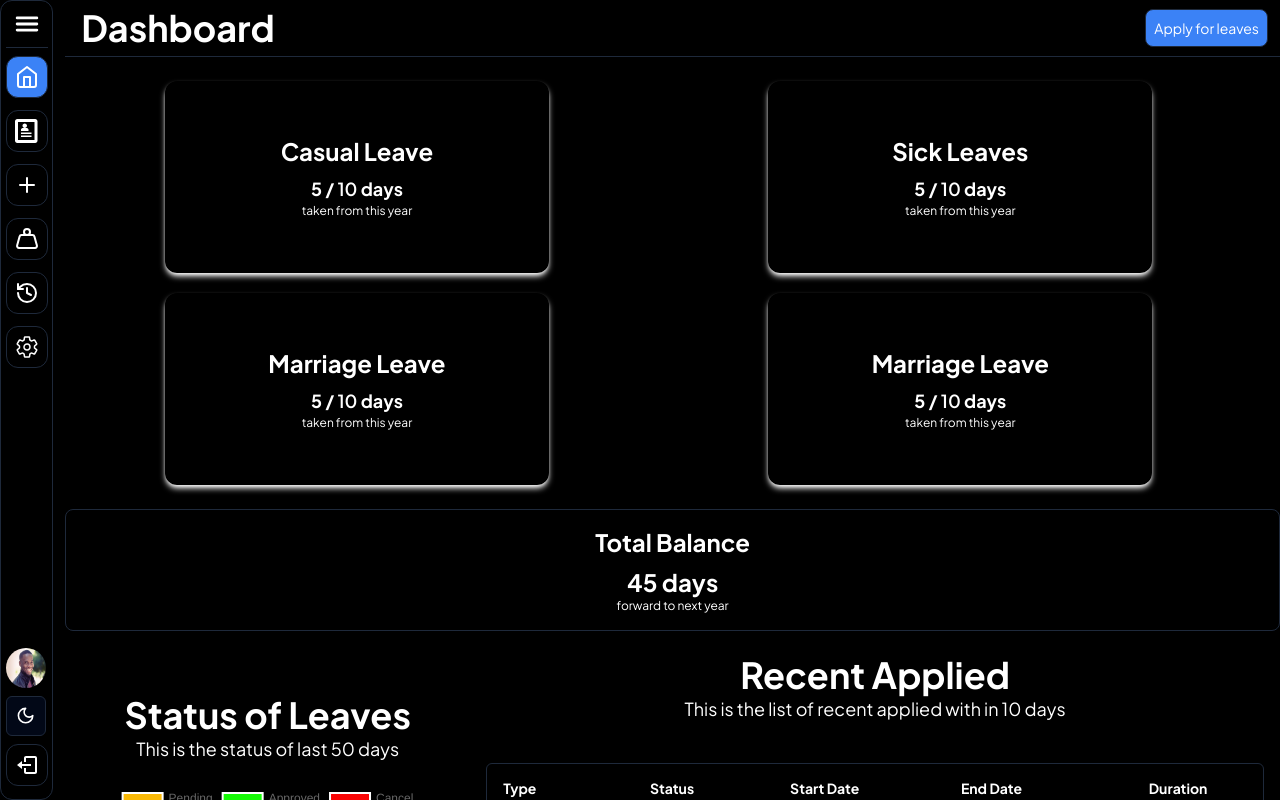
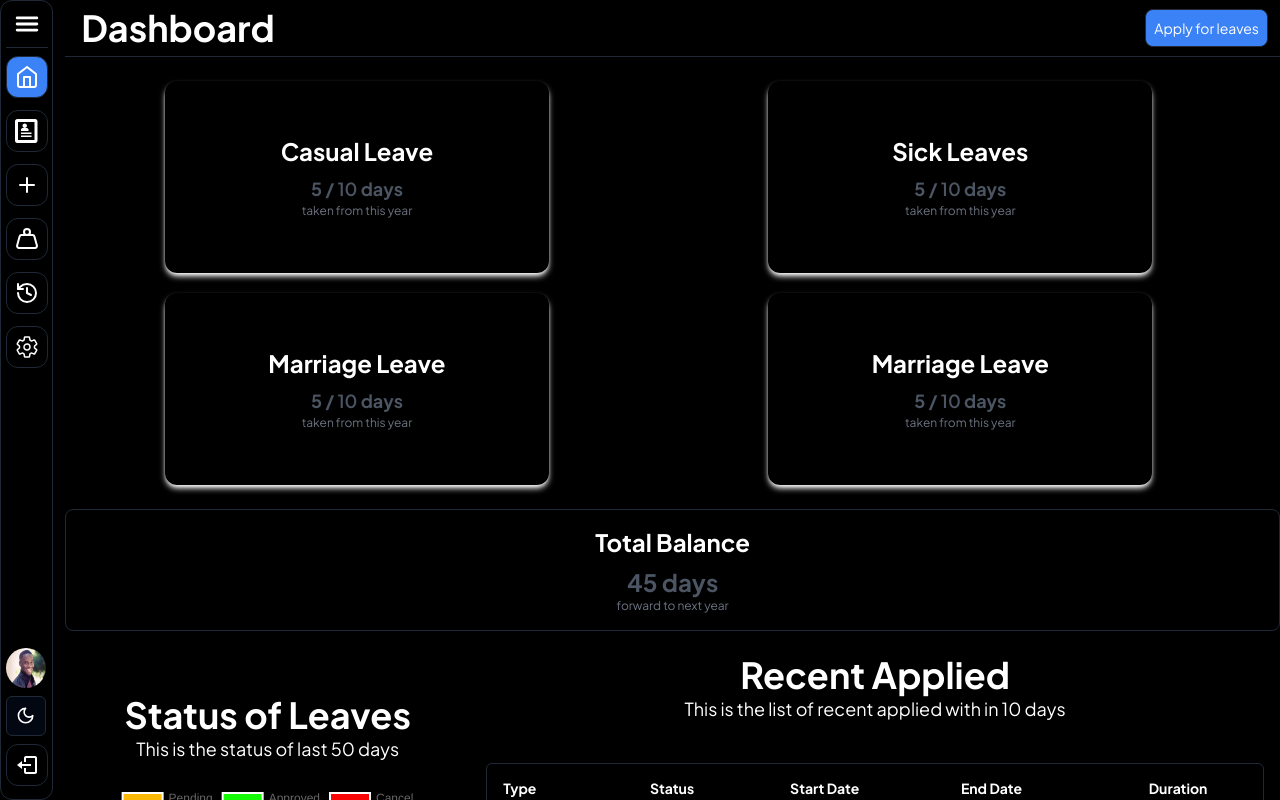
Before and after one commit to Aq7853gehc/leave_sm, a Next.js app: page /user in a window 1280 px wide. Built offline with nearby package versions, Linux system fonts and the light colour scheme.

Commit message:
some commit\

```diff
--- a/app/globals.css
+++ b/app/globals.css
@@ -5,24 +5,24 @@
 @layer base {
   :root {
     --background: 0 0% 100%;
-    --foreground: 222.2 84% 4.9%;
+    --foreground: 224 71.4% 4.1%;
     --card: 0 0% 100%;
-    --card-foreground: 222.2 84% 4.9%;
+    --card-foreground: 224 71.4% 4.1%;
     --popover: 0 0% 100%;
-    --popover-foreground: 222.2 84% 4.9%;
-    --primary: 222.2 47.4% 11.2%;
-    --primary-foreground: 210 40% 98%;
-    --secondary: 210 40% 96.1%;
-    --secondary-foreground: 222.2 47.4% 11.2%;
-    --muted: 210 40% 96.1%;
-    --muted-foreground: 215.4 16.3% 46.9%;
-    --accent: 210 40% 96.1%;
-    --accent-foreground: 222.2 47.4% 11.2%;
+    --popover-foreground: 224 71.4% 4.1%;
+    --primary: 220.9 39.3% 11%;
+    --primary-foreground: 210 20% 98%;
+    --secondary: 220 14.3% 95.9%;
+    --secondary-foreground: 220.9 39.3% 11%;
+    --muted: 220 14.3% 95.9%;
+    --muted-foreground: 220 8.9% 46.1%;
+    --accent: 220 14.3% 95.9%;
+    --accent-foreground: 220.9 39.3% 11%;
     --destructive: 0 84.2% 60.2%;
-    --destructive-foreground: 210 40% 98%;
-    --border: 214.3 31.8% 91.4%;
-    --input: 214.3 31.8% 91.4%;
-    --ring: 222.2 84% 4.9%;
+    --destructive-foreground: 210 20% 98%;
+    --border: 220 13% 91%;
+    --input: 220 13% 91%;
+    --ring: 224 71.4% 4.1%;
     --radius: 0.5rem;
     --chart-1: 12 76% 61%;
     --chart-2: 173 58% 39%;
@@ -32,25 +32,25 @@
   }
 
   .dark {
-    --background: 222.2 84% 4.9%;
-    --foreground: 210 40% 98%;
-    --card: 222.2 84% 4.9%;
-    --card-foreground: 210 40% 98%;
-    --popover: 222.2 84% 4.9%;
-    --popover-foreground: 210 40% 98%;
-    --primary: 210 40% 98%;
-    --primary-foreground: 222.2 47.4% 11.2%;
-    --secondary: 217.2 32.6% 17.5%;
-    --secondary-foreground: 210 40% 98%;
-    --muted: 217.2 32.6% 17.5%;
-    --muted-foreground: 215 20.2% 65.1%;
-    --accent: 217.2 32.6% 17.5%;
-    --accent-foreground: 210 40% 98%;
+    --background: 224 71.4% 4.1%;
+    --foreground: 210 20% 98%;
+    --card: 224 71.4% 4.1%;
+    --card-foreground: 210 20% 98%;
+    --popover: 224 71.4% 4.1%;
+    --popover-foreground: 210 20% 98%;
+    --primary: 210 20% 98%;
+    --primary-foreground: 220.9 39.3% 11%;
+    --secondary: 215 27.9% 16.9%;
+    --secondary-foreground: 210 20% 98%;
+    --muted: 215 27.9% 16.9%;
+    --muted-foreground: 217.9 10.6% 64.9%;
+    --accent: 215 27.9% 16.9%;
+    --accent-foreground: 210 20% 98%;
     --destructive: 0 62.8% 30.6%;
-    --destructive-foreground: 210 40% 98%;
-    --border: 217.2 32.6% 17.5%;
-    --input: 217.2 32.6% 17.5%;
-    --ring: 212.7 26.8% 83.9%;
+    --destructive-foreground: 210 20% 98%;
+    --border: 215 27.9% 16.9%;
+    --input: 215 27.9% 16.9%;
+    --ring: 216 12.2% 83.9%;
     --chart-1: 220 70% 50%;
     --chart-2: 160 60% 45%;
     --chart-3: 30 80% 55%;
@@ -59,42 +59,11 @@
   }
 }
 
-
 @layer base {
   * {
     @apply border-border;
   }
   body {
-    @apply bg-background text-text;
-  }
-  h1 {
-    @apply text-heading dark:text-white;
-  }
-
-}
-
-p{
-  @apply dark:text-white
-}
-
-a {
-  @apply text-black dark:text-white;
-
-  @apply flex gap-2 w-full bg-zinc-200 dark:bg-black  border rounded-sm px-4 py-2 truncate ;
-}
-
-@layer utilities {
-  /* Hide scrollbar for Chrome, Safari and Opera */
-  .no-scrollbar::-webkit-scrollbar {
-    display: none;
-  }
-  /* Hide scrollbar for IE, Edge and Firefox */
-  .no-scrollbar {
-    -ms-overflow-style: none; /* IE and Edge */
-    scrollbar-width: none; /* Firefox */
+    @apply bg-background text-foreground;
   }
 }
-
-body,html{
-  @apply no-scrollbar
-}
--- a/tailwind.config.ts
+++ b/tailwind.config.ts
@@ -15,13 +15,10 @@ const config = {
       padding: "2rem",
       screens: {
         "2xl": "1400px",
-        'max-700': {'max': '699px'},
       },
     },
     extend: {
       colors: {
-        heading:"#000000",
-        text:"#000000",
         border: "hsl(var(--border))",
         input: "hsl(var(--input))",
         ring: "hsl(var(--ring))",
```
Also changed, not shown: components.json.
